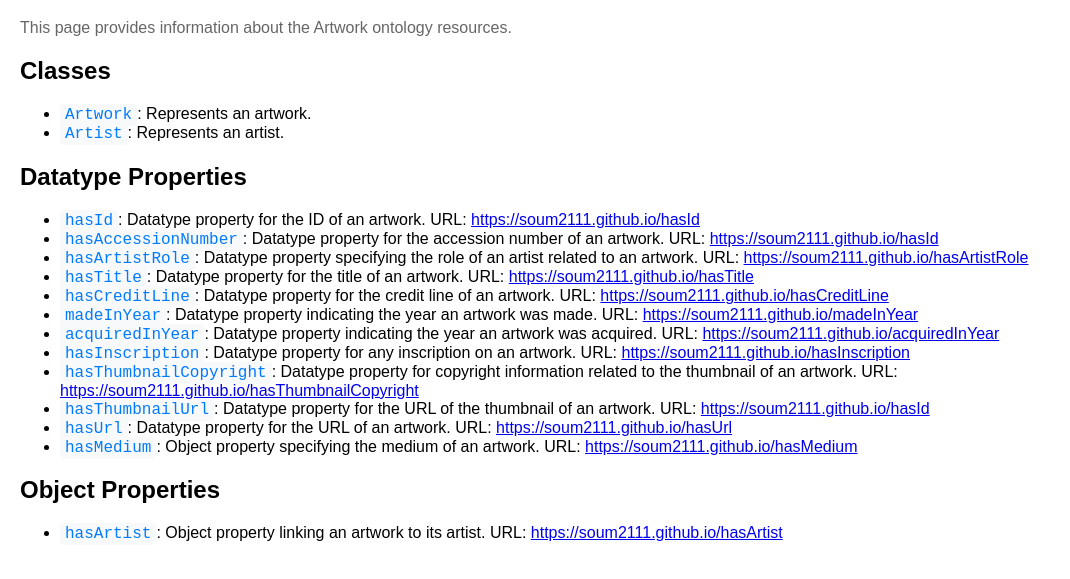
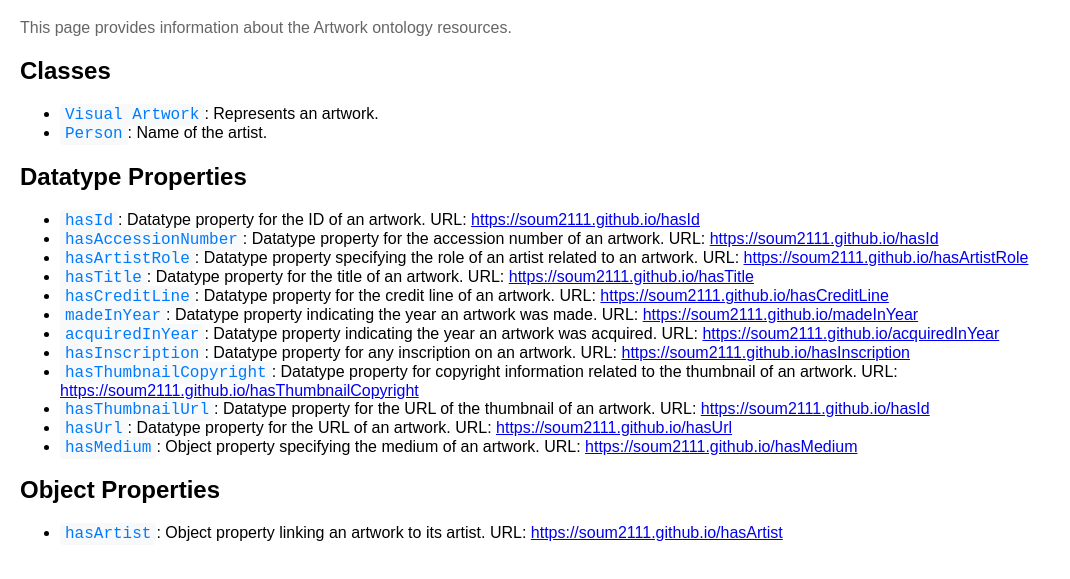
Before and after one commit to Soum2111/soum2111.github.io, a plain HTML site: page Artwork.html in a window 1280 px wide. Shown: the part 61-640 px from the top of the page, without its empty margins (0-1070 px from the left). Drawn offline with Linux system fonts and the light colour scheme.

Commit message:
Update Artwork.html

```diff
--- a/Artwork.html
+++ b/Artwork.html
@@ -33,8 +33,8 @@
 
     <h2>Classes</h2>
     <ul>
-        <li><code>Artwork</code>: Represents an artwork.</li>
-        <li><code>Artist</code>: Represents an artist.</li>
+        <li><code> Visual Artwork</code>: Represents an artwork.</li>
+        <li><code>Person</code>: Name of the artist.</li>
     </ul>
 
     <h2>Datatype Properties</h2>
```
